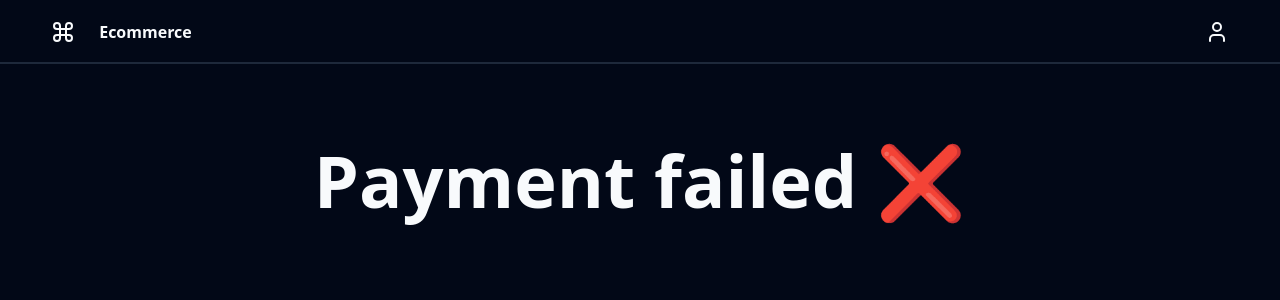
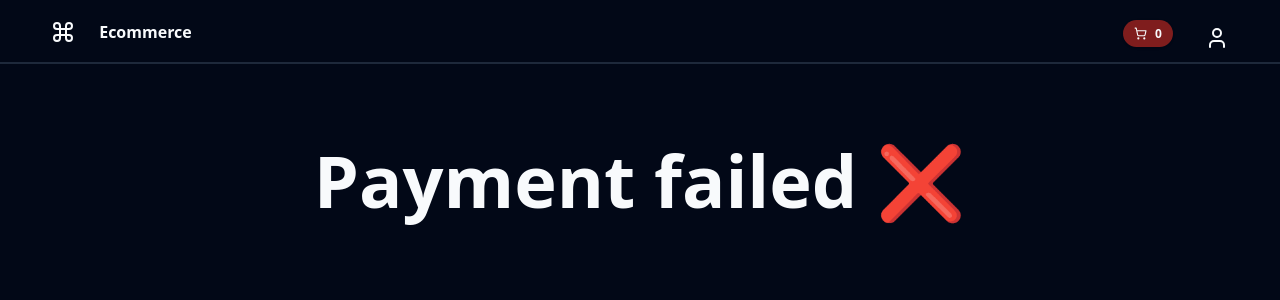
Before and after one commit to adhyyanT/ecommerce2, a React (Vite) app in the folder client/: page /order/done in a window 1280 px wide. Shown: the top 300 px of the page. Built offline with nearby package versions, Linux system fonts and the light colour scheme; no server answers.

Commit message:
added redux store

```diff
--- a/client/package.json
+++ b/client/package.json
@@ -18,6 +18,7 @@
     "@radix-ui/react-label": "^2.0.2",
     "@radix-ui/react-slot": "^1.0.2",
     "@radix-ui/react-toast": "^1.1.4",
+    "@reduxjs/toolkit": "^1.9.5",
     "axios": "^1.5.0",
     "class-variance-authority": "^0.7.0",
     "clsx": "^2.0.0",
@@ -25,6 +26,7 @@
     "react": "^18.2.0",
     "react-dom": "^18.2.0",
     "react-hook-form": "^7.46.1",
+    "react-redux": "^8.1.2",
     "react-router-dom": "^6.15.0",
     "tailwind-merge": "^1.14.0",
     "tailwindcss-animate": "^1.0.7",
--- a/client/src/App.tsx
+++ b/client/src/App.tsx
@@ -8,10 +8,13 @@ import Cart from './pages/Cart';
 import OrderDone from './pages/order/OrderDone';
 import OrderHistory from './pages/order/OrderHistory';
 import OrderDetails from './pages/order/OrderDetails';
+import { Provider } from 'react-redux';
+import { store } from './store/store';
 
 function App() {
   return (
     <>
+      <Provider store={store}>
         <div className='dark bg-background '>
           <Toaster />
           <Routes>
@@ -25,6 +28,7 @@ function App() {
             <Route path='/order/details/:orderId' element={<OrderDetails />} />
           </Routes>
         </div>
+      </Provider>
     </>
   );
 }
--- a/client/src/api/cartApi.ts
+++ b/client/src/api/cartApi.ts
@@ -1,4 +1,5 @@
 import axios from 'axios';
+import { CartType } from 'types';
 const backend = import.meta.env.VITE_backend;
 
 export const putItemInCart = async (id: number) => {
--- a/client/src/components/main-nav.tsx
+++ b/client/src/components/main-nav.tsx
@@ -10,25 +10,42 @@ import {
 } from '@/components/ui/sheet';
 import { Button } from './ui/button';
 import { Box, LogOut, ShoppingCart } from 'lucide-react';
+import { useAppDispatch, useAppSelector } from '@/store/store';
+import { Badge } from './ui/badge';
+import { useEffect } from 'react';
+import { fetchCart } from '@/store/features/cartSlice';
 
 const Nav = () => {
+  const cart = useAppSelector((state) => state.cart.cart);
+  const dispatch = useAppDispatch();
   const navigate = useNavigate();
   const handleLogout = () => {
     localStorage.removeItem('token');
     navigate('/');
   };
+  useEffect(() => {
+    dispatch(fetchCart());
+  }, []);
   return (
     <div className=' text-foreground border-b-2  h-16 pt-5 overflow-x-hidden '>
       <div className='flex justify-between w-screen'>
-        <a href='/home' className='gap-6 flex pl-[4vw]'>
+        <Link to={'/home'} className='gap-6 flex pl-[4vw]'>
           <Icons.logo />
           <span className='  font-bold '>Ecommerce</span>
-        </a>
-        <div className='flex place-items-end pr-[4vw] dark bg-background '>
+        </Link>
+        <div className='flex place-items-end pr-[4vw] dark bg-background gap-8'>
+          <div className='flex'>
+            <Link to={'/cart'}>
+              <Badge variant={'destructive'} className='text-foreground'>
+                <ShoppingCart className='pr-2' size={21} /> {cart}
+              </Badge>
+            </Link>
+          </div>
+
           <Sheet>
             <SheetTrigger asChild>
               <button>
-                <Icons.user />
+                <Icons.user size={24} />
               </button>
             </SheetTrigger>
             <SheetContent className='dark bg-background text-foreground '>
--- /dev/null
+++ b/client/src/components/ui/badge.tsx
@@ -0,0 +1,36 @@
+import * as React from "react"
+import { cva, type VariantProps } from "class-variance-authority"
+
+import { cn } from "@/lib/utils"
+
+const badgeVariants = cva(
+  "inline-flex items-center rounded-md border px-2.5 py-0.5 text-xs font-semibold transition-colors focus:outline-none focus:ring-2 focus:ring-ring focus:ring-offset-2",
+  {
+    variants: {
+      variant: {
+        default:
+          "border-transparent bg-primary text-primary-foreground shadow hover:bg-primary/80",
+        secondary:
+          "border-transparent bg-secondary text-secondary-foreground hover:bg-secondary/80",
+        destructive:
+          "border-transparent bg-destructive text-destructive-foreground shadow hover:bg-destructive/80",
+        outline: "text-foreground",
+      },
+    },
+    defaultVariants: {
+      variant: "default",
+    },
+  }
+)
+
+export interface BadgeProps
+  extends React.HTMLAttributes<HTMLDivElement>,
+    VariantProps<typeof badgeVariants> {}
+
+function Badge({ className, variant, ...props }: BadgeProps) {
+  return (
+    <div className={cn(badgeVariants({ variant }), className)} {...props} />
+  )
+}
+
+export { Badge, badgeVariants }
--- a/client/src/pages/Cart.tsx
+++ b/client/src/pages/Cart.tsx
@@ -15,6 +15,8 @@ import { Button } from '@/components/ui/button';
 import { Icons } from '@/components/icons';
 import { Trash2 } from 'lucide-react';
 import { useNavigate } from 'react-router-dom';
+import { useAppDispatch, useAppSelector } from '@/store/store';
+import { addProduct, removeProduct } from '@/store/features/cartSlice';
 
 const Cart = () => {
   const [countDel, setCountDel] = useState(0);
@@ -22,6 +24,8 @@ const Cart = () => {
   const [cart, setCart] = useState<CartType[]>();
   const [loading, setLoading] = useState(false);
   const navigate = useNavigate();
+  const dispatch = useAppDispatch();
+  // const cartCount = useAppSelector((state) => state.cart.cart);
 
   const handleCheckout = async () => {
     setLoading(true);
@@ -36,14 +40,18 @@ const Cart = () => {
     const res = await removeFromCart(id);
     if (res.errorCode === 401) navigate('/');
     if (res.ok) setCountDel(countDel + 1);
+    dispatch(removeProduct(1));
   };
   useEffect(() => {
     const _ = async () => {
       let res = await getCart();
       if (res.errorCode === 401) navigate('/');
       let res2 = res as CartType[];
+
       let t = 0;
-      res2.map((prod) => (t += prod.price * prod.count));
+      res2.map((prod) => {
+        t += prod.price * prod.count;
+      });
       setTotal(t);
       setCart(res);
     };
--- a/client/src/pages/Product.tsx
+++ b/client/src/pages/Product.tsx
@@ -8,11 +8,14 @@ import { useEffect, useState } from 'react';
 
 import { useParams } from 'react-router-dom';
 import { SingleProductType } from 'types';
+import { useAppDispatch } from '@/store/store';
+import { addProduct } from '@/store/features/cartSlice';
 
 const Product = () => {
   const { productId } = useParams();
   const [productDetail, setProductDetail] = useState<SingleProductType>();
   const [isLoading, setIsLoading] = useState<boolean>(false);
+  const dispatch = useAppDispatch();
 
   const handleAddToCart = async () => {
     setIsLoading(true);
@@ -25,7 +28,7 @@ const Product = () => {
         variant: 'destructive',
       });
     }
-
+    dispatch(addProduct(1));
     return toast({
       title: `Item ${productDetail?.title} added to your cart`,
       description: 'To check out, go to your cart from top.',
--- /dev/null
+++ b/client/src/store/features/cartSlice.ts
@@ -0,0 +1,40 @@
+import { getCart } from '@/api/cartApi';
+import { PayloadAction, createAsyncThunk, createSlice } from '@reduxjs/toolkit';
+
+const initialState = {
+  cart: 0,
+};
+
+interface CartType {
+  count: string;
+}
+
+export const fetchCart = createAsyncThunk('cart/getCart', async () => {
+  const res: CartType[] = await getCart();
+  let count: number = 0;
+  res.map((prod) => {
+    count += parseInt(prod.count);
+  });
+  return count;
+});
+
+export const cartSlice = createSlice({
+  initialState,
+  name: 'cart',
+  reducers: {
+    addProduct: (state, action: PayloadAction<number>) => {
+      state.cart += action.payload;
+    },
+    removeProduct: (state, action: PayloadAction<number>) => {
+      state.cart -= action.payload;
+    },
+  },
+  extraReducers: (builder) => {
+    builder.addCase(fetchCart.fulfilled, (state, action) => {
+      state.cart = action.payload;
+    });
+  },
+});
+
+export default cartSlice.reducer;
+export const { addProduct, removeProduct } = cartSlice.actions;
--- /dev/null
+++ b/client/src/store/store.ts
@@ -0,0 +1,14 @@
+import { configureStore } from '@reduxjs/toolkit';
+import cartSlice from './features/cartSlice';
+import { TypedUseSelectorHook, useDispatch, useSelector } from 'react-redux';
+
+export const store = configureStore({
+  reducer: {
+    cart: cartSlice,
+  },
+});
+
+export const useAppDispatch: () => typeof store.dispatch = useDispatch;
+export const useAppSelector: TypedUseSelectorHook<
+  ReturnType<typeof store.getState>
+> = useSelector;
```
Also changed, not shown: client/types.ts (+4 -4 lines), 1 other file (tests, documents, lock files or other folders). Lines whose indentation alone changed are shown as unchanged.
